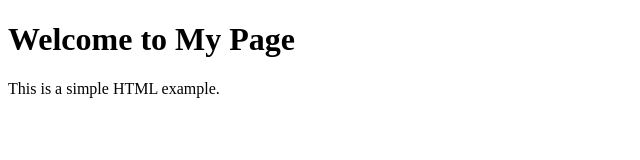
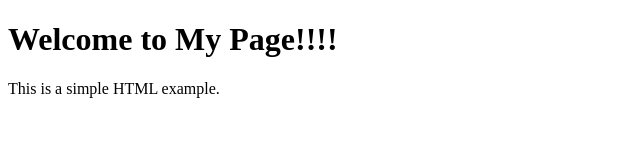
Before and after one commit to AndriiRohovenko/goit-js-hw-01, a plain HTML site: page index.html in a window 1280 px wide. Shown: the full height of the page, 0-640 px from the left. Drawn offline with Linux system fonts and the light colour scheme.

```diff
--- a/index.html
+++ b/index.html
@@ -6,7 +6,7 @@
     <title>My Page</title>
   </head>
   <body>
-    <h1>Welcome to My Page</h1>
+    <h1>Welcome to My Page!!!!</h1>
     <p>This is a simple HTML example.</p>
   </body>
 </html>
```
